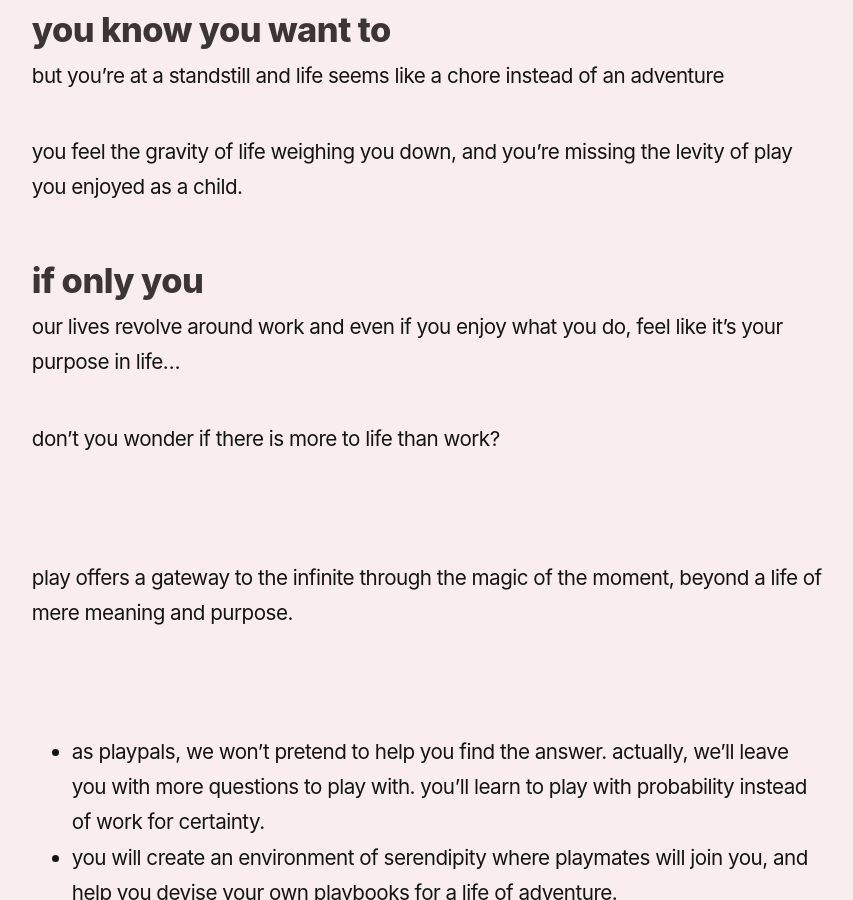
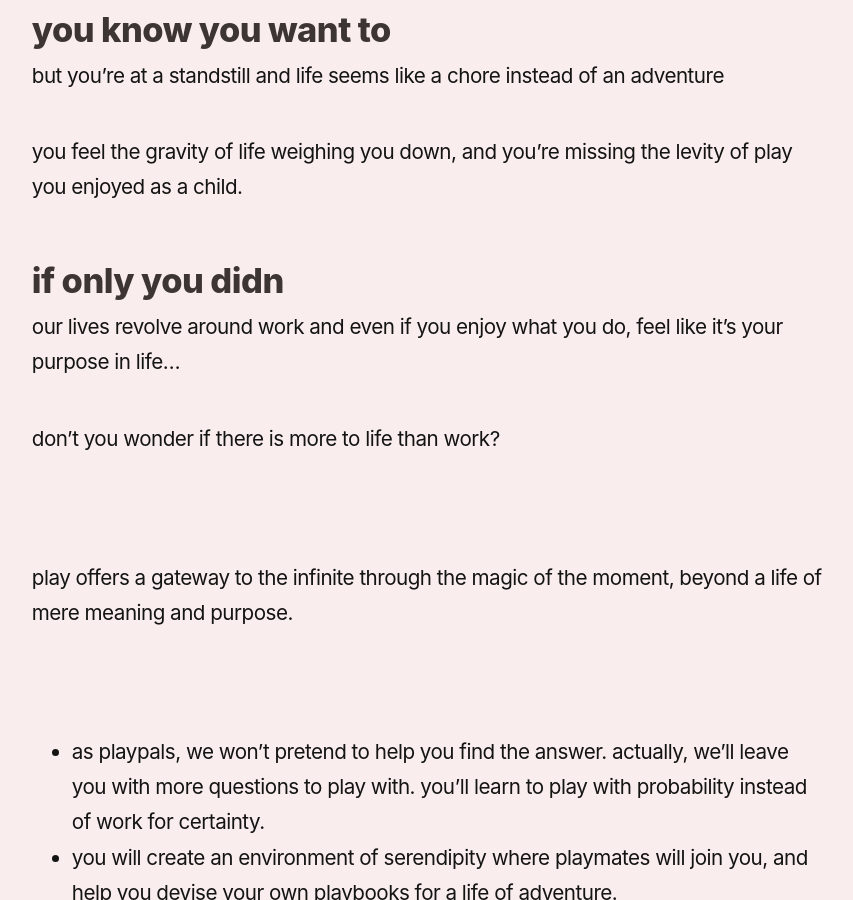
Before and after one commit to reddy2go/redgarden, a Jekyll site: the page built from _notes/playpen.md, in a window 1280 px wide and 900 px high, scrolled down 1137 px. Shown: the whole window, without its empty margins (45-898 px from the left). Built offline with Jekyll 4.4.1, drawn with Linux system fonts in a browser that asks for light colours; some web fonts are replaced; Markdown is read by kramdown in place of the engine named in the settings.

Commit message:
auto commit

```diff
--- a/_notes/playpen.md
+++ b/_notes/playpen.md
@@ -16,7 +16,7 @@ but you're at a standstill and life seems like a chore instead of an adventure
 
 you feel the gravity of life weighing you down, and you're missing the levity of play you enjoyed as a child.
 
-### if only you
+### if only you didn
 our lives revolve around work and even if you enjoy what you do, feel like it's your purpose in life...
 
 don't you wonder if there is more to life than work?
```
